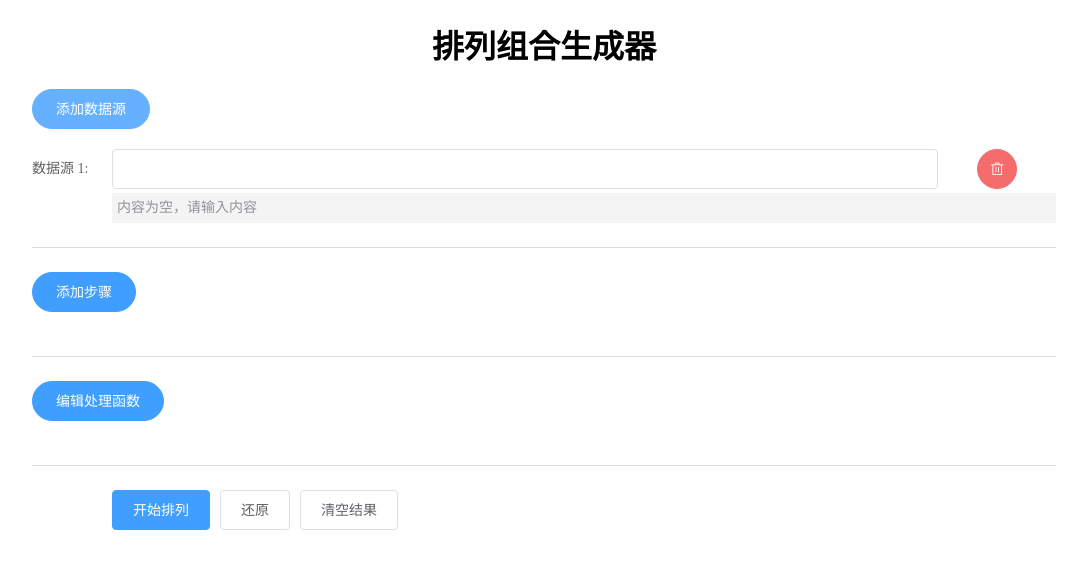
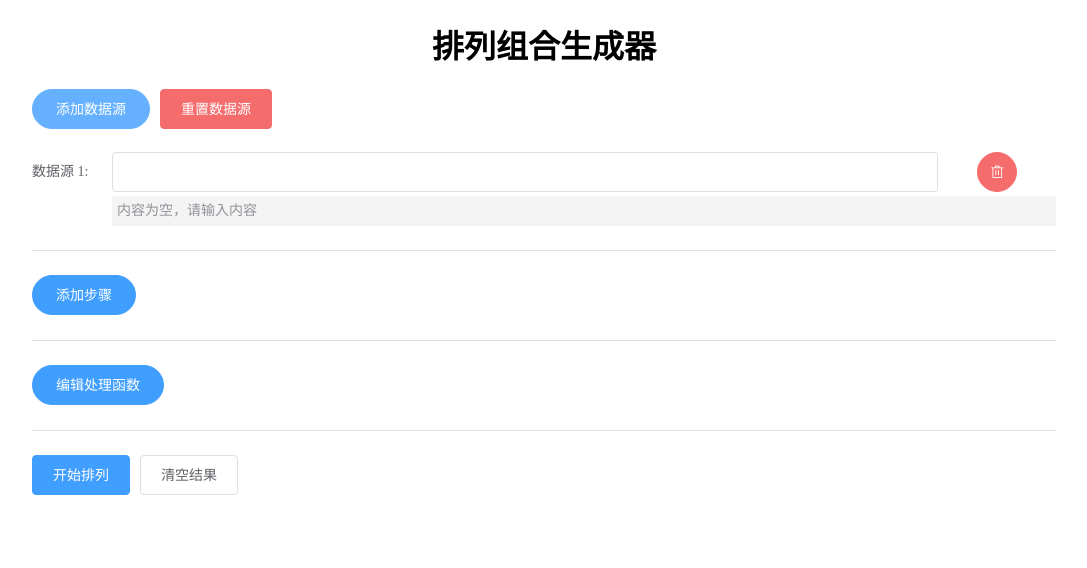
Before and after one commit to nfer/arrangement-combination-generator, a Vue app: page / in a window 1280 px wide. Both pictures are taken after a click on the button "添加数据源". Shown: the top 568 px of the page, without its empty margins (96-1183 px from the left). Built offline with nearby package versions, Linux system fonts and the light colour scheme.

Commit message:
调整代码样式

```diff
--- a/src/Generator.vue
+++ b/src/Generator.vue
@@ -1,10 +1,11 @@
 <template>
   <div class="hello">
     <el-form ref="form" :model="form" label-width="80px" label-position="left">
-      <el-button class="ope-btn" type="primary" round
-        @click="addSource">
-        添加数据源
-      </el-button>
+      <el-form-item label-width="0">
+        <el-button type="primary" round @click="addSource">添加数据源</el-button>
+        <el-button v-if="sourceObjs.length" type="danger" @click="sourceObjs = []">重置数据源</el-button>
+      </el-form-item>
+
       <div v-if="sourceObjs.length">
         <template v-for="(item, idx) in sourceObjs">
           <el-form-item :label="`数据源 ${idx + 1}:`" :key="`source-${idx}`">
@@ -30,15 +31,16 @@
         </template>
         <el-divider></el-divider>
 
-        <el-button  class="ope-btn" type="primary" round
-          @click="addStep()">
-          添加步骤
-        </el-button>
+        <el-form-item label-width="0">
+          <el-button type="primary" round @click="addStep()">添加步骤</el-button>
+          <el-button v-if="steps.length" type="danger" @click="steps = []">重置步骤</el-button>
+        </el-form-item>
+
         <template v-for="(step, idx) in steps">
           <el-form-item :label="`数据源 ${idx + 1}:`" :key="`step-${idx}`">
             <el-row>
               <el-col :span="22">
-                <el-select v-model="steps[idx]" placeholder="请选择数据源">
+                <el-select class="select-source" v-model="steps[idx]" placeholder="请选择数据源">
                   <template v-for="(item, sourceIdx) in sourceObjs">
                     <el-option :label="`数据源 ${sourceIdx + 1}`"
                       :key="`step-source-${sourceIdx}`" :value="sourceIdx"></el-option>
@@ -54,10 +56,10 @@
         </template>
         <el-divider></el-divider>
 
-        <el-button  class="ope-btn" type="primary" round
-          @click="processorFlag = !processorFlag">
-          编辑处理函数
-        </el-button>
+       <el-form-item label-width="0">
+          <el-button  type="primary" round @click="processorFlag=!processorFlag">编辑处理函数</el-button>
+        </el-form-item>
+
         <template v-if="processorFlag">
           <el-input
             type="textarea" :rows="5"
@@ -65,9 +67,8 @@
         </template>
         <el-divider></el-divider>
 
-        <el-form-item>
+        <el-form-item label-width="0">
           <el-button type="primary" @click="onArrangement">开始排列</el-button>
-          <el-button @click="onReset">还原</el-button>
           <el-button @click="onClear">清空结果</el-button>
         </el-form-item>
 
@@ -213,13 +214,6 @@ export default {
         this.result = this.arrangementSteps(data);
       }
     },
-    onReset() {
-      this.sourceObjs = [];
-      this.steps = [];
-      this.result = '';
-      this.processor = 'args => args.join("")';
-      this.processorFlag = false;
-    },
     onClear() {
       this.result = '';
     },
@@ -228,12 +222,8 @@ export default {
 </script>
 
 <style lang="less" scoped>
-  /deep/ .el-select {
+  .select-source {
     display: block;
-  }
-
-  .ope-btn {
-    margin-bottom: 20px;
   }
 
   .tips {
```
